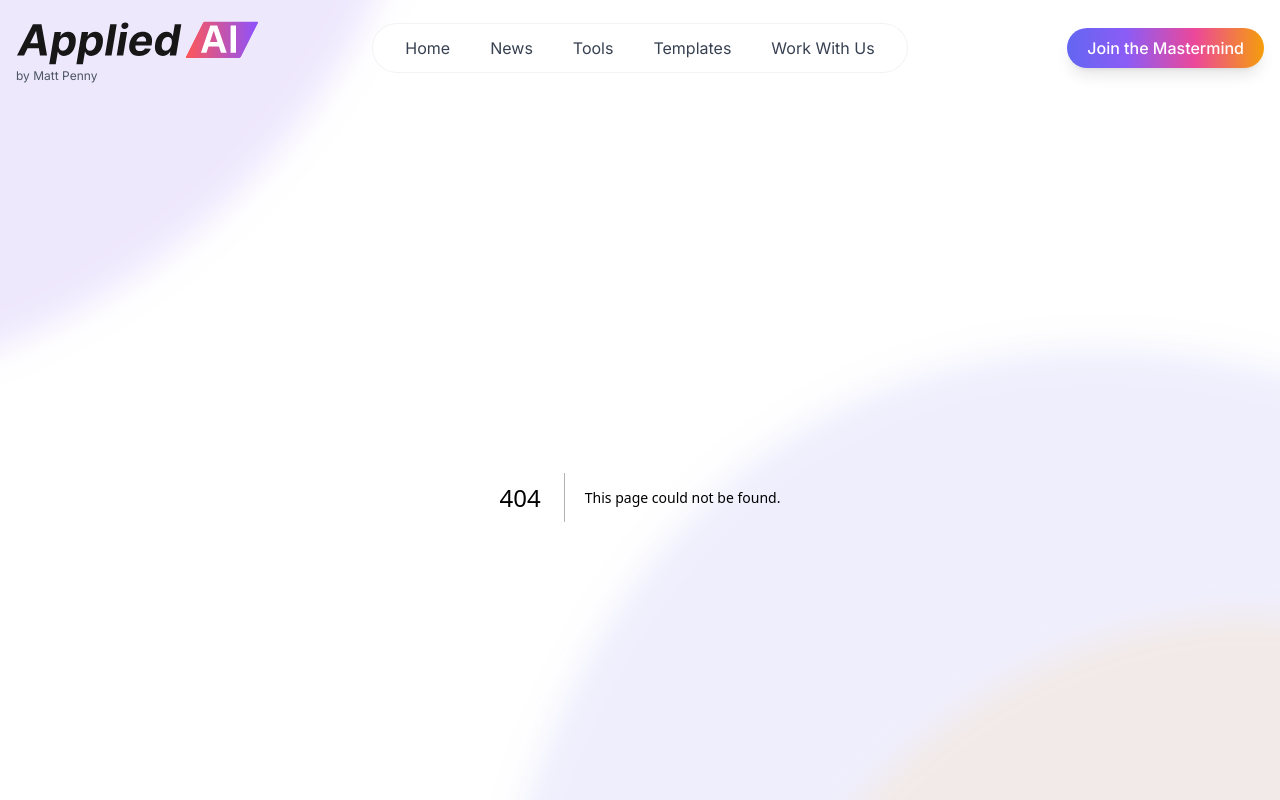
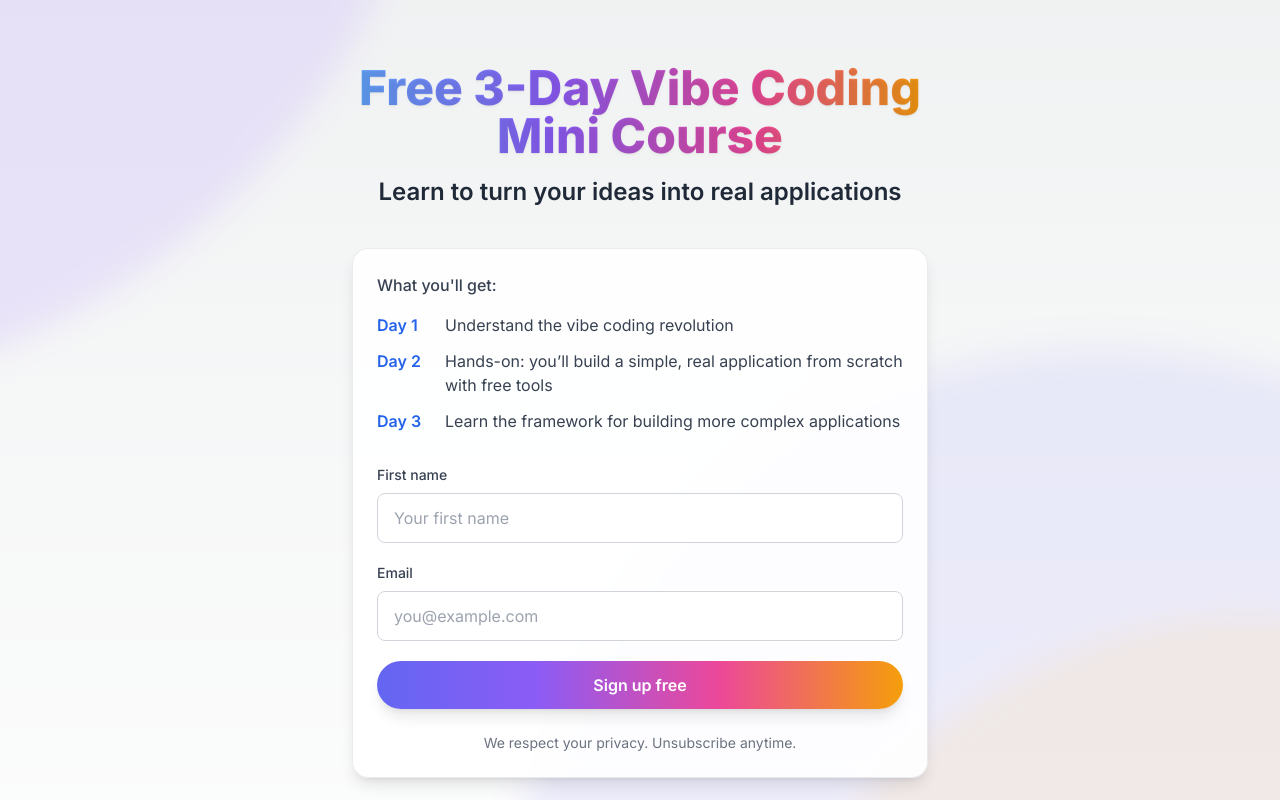
Before and after one commit to ston6919/applied-ai-v3, a Next.js app in the folder frontend/: page /vibe-coding-mini-course in a window 1280 px wide. Before the commit this address had no page. Shown: the top 800 px of the page. Built offline with nearby package versions, Linux system fonts and the light colour scheme.

Commit message:
Add vibe coding mini course landing page with MailerLite signup
- New route /vibe-coding-mini-course with headline, bullets, and form
- API posts to MailerLite (optional MAILERLITE_VIBE_MINI_COURSE_GROUP_IDS)
- Hide navbar/footer on this page; author block with profile photo

Made-with: Cursor

```diff
--- /dev/null
+++ b/frontend/app/api/vibe-coding-mini-course/subscribe/route.ts
@@ -0,0 +1,65 @@
+import { NextResponse } from 'next/server'
+import MailerLiteService from '@/lib/mailerlite'
+
+function parseGroupIds(): string[] {
+  const raw = process.env.MAILERLITE_VIBE_MINI_COURSE_GROUP_IDS || ''
+  return raw
+    .split(',')
+    .map((id) => id.trim())
+    .filter(Boolean)
+}
+
+export async function POST(request: Request) {
+  try {
+    const body = await request.json().catch(() => ({}))
+    const email = (body?.email || '').toString().trim()
+    const firstName = (body?.first_name || '').toString().trim()
+
+    if (!firstName) {
+      return NextResponse.json({ message: 'Please enter your first name' }, { status: 400 })
+    }
+
+    if (!email || !/\S+@\S+\.\S+/.test(email)) {
+      return NextResponse.json({ message: 'Please enter a valid email address' }, { status: 400 })
+    }
+
+    const normalizedEmail = email.toLowerCase().trim()
+    const mailerliteService = new MailerLiteService()
+    const groupIds = parseGroupIds()
+
+    const existingSubscriber = await mailerliteService.getSubscriber(normalizedEmail)
+
+    if (existingSubscriber) {
+      for (const groupId of groupIds) {
+        await mailerliteService.addSubscriberToGroup(normalizedEmail, groupId)
+      }
+      await mailerliteService.updateSubscriber(normalizedEmail, {
+        firstName,
+      })
+    } else {
+      const result = await mailerliteService.createSubscriber(
+        normalizedEmail,
+        groupIds.length > 0 ? groupIds[0] : null,
+        firstName
+      )
+
+      if (!result) {
+        return NextResponse.json(
+          { message: 'Could not complete sign-up. Please try again later.' },
+          { status: 500 }
+        )
+      }
+
+      if (groupIds.length > 1) {
+        for (const groupId of groupIds.slice(1)) {
+          await mailerliteService.addSubscriberToGroup(normalizedEmail, groupId)
+        }
+      }
+    }
+
+    return NextResponse.json({ ok: true })
+  } catch (err) {
+    console.error('Vibe coding mini course subscribe error:', err)
+    return NextResponse.json({ message: 'Server error' }, { status: 500 })
+  }
+}
--- /dev/null
+++ b/frontend/app/vibe-coding-mini-course/page.tsx
@@ -0,0 +1,12 @@
+import type { Metadata } from 'next'
+import VibeCodingMiniCourseSignup from '@/components/VibeCodingMiniCourseSignup'
+
+export const metadata: Metadata = {
+  title: 'Free 3-Day Vibe Coding Mini Course | Applied AI',
+  description:
+    'Learn to turn your ideas into real applications. A free three-day introduction to vibe coding.',
+}
+
+export default function VibeCodingMiniCoursePage() {
+  return <VibeCodingMiniCourseSignup />
+}
--- a/frontend/components/ConditionalLayout.tsx
+++ b/frontend/components/ConditionalLayout.tsx
@@ -14,8 +14,15 @@ export default function ConditionalLayout({ children }: ConditionalLayoutProps)
   const isToolsListPage = pathname === '/tools-list'
   const isOfferPage = pathname.startsWith('/offer/')
   const isVibeCodingPage = pathname.startsWith('/vibe-coding/')
+  const isVibeCodingMiniCoursePage = pathname.startsWith('/vibe-coding-mini-course')
 
-  if (isLandingPage || isToolsListPage || isOfferPage || isVibeCodingPage) {
+  if (
+    isLandingPage ||
+    isToolsListPage ||
+    isOfferPage ||
+    isVibeCodingPage ||
+    isVibeCodingMiniCoursePage
+  ) {
     return <>{children}</>
   }
 
--- /dev/null
+++ b/frontend/components/VibeCodingMiniCourseSignup.tsx
@@ -0,0 +1,186 @@
+'use client'
+
+import { useState } from 'react'
+import Image from 'next/image'
+
+const DAYS = [
+  { label: 'Day 1', text: 'Understand the vibe coding revolution' },
+  {
+    label: 'Day 2',
+    text: 'Hands-on: you’ll build a simple, real application from scratch with free tools',
+  },
+  {
+    label: 'Day 3',
+    text: 'Learn the framework for building more complex applications',
+  },
+] as const
+
+export default function VibeCodingMiniCourseSignup() {
+  const [firstName, setFirstName] = useState('')
+  const [email, setEmail] = useState('')
+  const [loading, setLoading] = useState(false)
+  const [error, setError] = useState<string | null>(null)
+  const [success, setSuccess] = useState(false)
+
+  const handleSubmit = async (e: React.FormEvent) => {
+    e.preventDefault()
+    setError(null)
+
+    if (!firstName.trim()) {
+      setError('Please enter your first name')
+      return
+    }
+
+    if (!/\S+@\S+\.\S+/.test(email)) {
+      setError('Please enter a valid email address')
+      return
+    }
+
+    setLoading(true)
+    try {
+      const res = await fetch('/api/vibe-coding-mini-course/subscribe', {
+        method: 'POST',
+        headers: { 'Content-Type': 'application/json' },
+        body: JSON.stringify({
+          first_name: firstName.trim(),
+          email: email.trim(),
+        }),
+      })
+      const data = await res.json().catch(() => ({}))
+      if (!res.ok) {
+        throw new Error(data?.message || 'Sign-up failed')
+      }
+      setSuccess(true)
+      setFirstName('')
+      setEmail('')
+    } catch (err: unknown) {
+      const message = err instanceof Error ? err.message : 'Something went wrong. Please try again.'
+      setError(message)
+    } finally {
+      setLoading(false)
+    }
+  }
+
+  return (
+    <div className="container mx-auto px-4 py-12 md:py-16">
+      <div className="max-w-xl mx-auto">
+        <header className="text-center mb-10">
+          <h1 className="text-4xl md:text-5xl font-extrabold gradient-text text-soft-shadow mb-4">
+            Free 3-Day Vibe Coding Mini Course
+          </h1>
+          <p className="text-xl md:text-2xl font-semibold text-gray-800 max-w-xl mx-auto leading-snug">
+            Learn to turn your ideas into real applications
+          </p>
+        </header>
+
+        <div className="card bg-white/90 backdrop-blur border border-gray-200/80 shadow-lg">
+          {success ? (
+            <div className="text-center py-4">
+              <p className="text-lg font-semibold text-gray-900 mb-2">You&apos;re in!</p>
+              <p className="text-gray-600">
+                Check your inbox for the mini course. If you don&apos;t see it, peek in spam or promotions.
+              </p>
+            </div>
+          ) : (
+            <>
+              <p className="text-gray-700 font-medium mb-4">What you&apos;ll get:</p>
+              <ul className="space-y-3 mb-8">
+                {DAYS.map(({ label, text }) => (
+                  <li key={label} className="flex gap-3 text-gray-700">
+                    <span className="shrink-0 font-semibold text-primary-600 w-14">{label}</span>
+                    <span>{text}</span>
+                  </li>
+                ))}
+              </ul>
+
+              {error && (
+                <div className="mb-4 p-3 bg-red-50 border border-red-200 text-red-800 rounded-lg text-sm">
+                  {error}
+                </div>
+              )}
+
+              <form onSubmit={handleSubmit} className="space-y-5">
+                <div>
+                  <label htmlFor="vcmc-first-name" className="block text-sm font-medium text-gray-700 mb-2">
+                    First name
+                  </label>
+                  <input
+                    id="vcmc-first-name"
+                    type="text"
+                    name="first_name"
+                    autoComplete="given-name"
+                    value={firstName}
+                    onChange={(e) => setFirstName(e.target.value)}
+                    required
+                    className="w-full px-4 py-3 rounded-lg border border-gray-300 bg-white/90 focus:outline-none focus:ring-2 focus:ring-primary-500 focus:border-transparent"
+                    placeholder="Your first name"
+                  />
+                </div>
+                <div>
+                  <label htmlFor="vcmc-email" className="block text-sm font-medium text-gray-700 mb-2">
+                    Email
+                  </label>
+                  <input
+                    id="vcmc-email"
+                    type="email"
+                    name="email"
+                    inputMode="email"
+                    autoComplete="email"
+                    value={email}
+                    onChange={(e) => setEmail(e.target.value)}
+                    required
+                    className="w-full px-4 py-3 rounded-lg border border-gray-300 bg-white/90 focus:outline-none focus:ring-2 focus:ring-primary-500 focus:border-transparent"
+                    placeholder="you@example.com"
+                  />
+                </div>
+                <button
+                  type="submit"
+                  disabled={loading}
+                  className="w-full btn-gradient btn-shimmer rounded-full px-6 py-3 text-base font-semibold disabled:opacity-60 disabled:cursor-not-allowed"
+                >
+                  {loading ? 'Signing up…' : 'Sign up free'}
+                </button>
+              </form>
+
+              <p className="mt-6 text-center text-sm text-gray-500">
+                We respect your privacy. Unsubscribe anytime.
+              </p>
+            </>
+          )}
+        </div>
+
+        <footer className="mt-12 md:mt-14 flex flex-col items-center text-center">
+          <div className="w-24 h-24 rounded-full overflow-hidden relative z-10 border border-gray-200/80 shadow-md bg-white">
+            <Image
+              src="/profile.png"
+              alt="Matt Penny"
+              width={88}
+              height={88}
+              className="object-cover w-full h-full"
+              priority
+              onError={(e) => {
+                e.currentTarget.style.display = 'none'
+                const next = e.currentTarget.nextElementSibling as HTMLElement | null
+                if (next) next.style.display = 'flex'
+              }}
+            />
+            <div
+              className="w-full h-full bg-gray-200 items-center justify-center absolute inset-0 hidden"
+              aria-hidden
+            >
+              <svg className="w-10 h-10 text-gray-400" fill="currentColor" viewBox="0 0 20 20">
+                <path
+                  fillRule="evenodd"
+                  d="M10 9a3 3 0 100-6 3 3 0 000 6zm-7 9a7 7 0 1114 0H3z"
+                  clipRule="evenodd"
+                />
+              </svg>
+            </div>
+          </div>
+          <p className="mt-4 text-lg font-semibold text-gray-900">By Matt Penny</p>
+          <p className="mt-1 text-sm text-gray-600">12+ years of developer experience</p>
+        </footer>
+      </div>
+    </div>
+  )
+}
```
